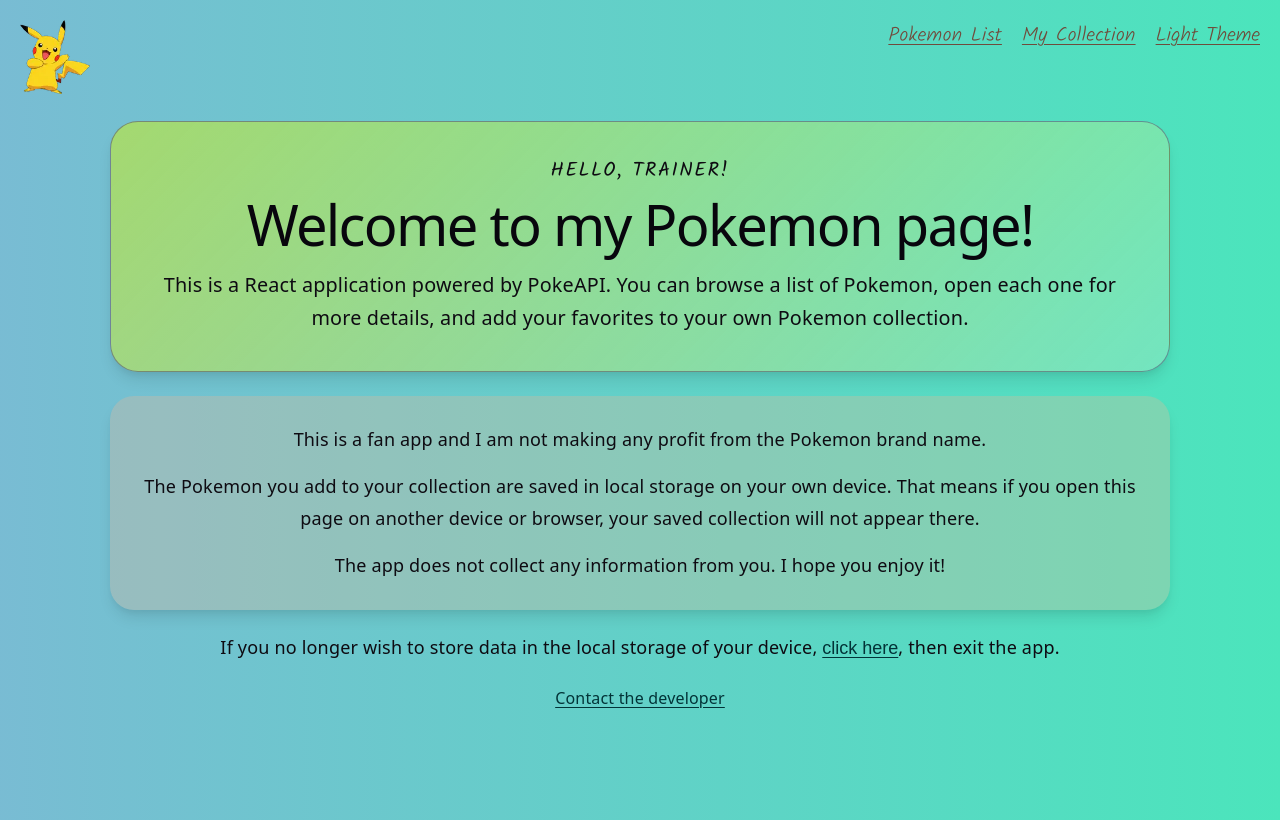
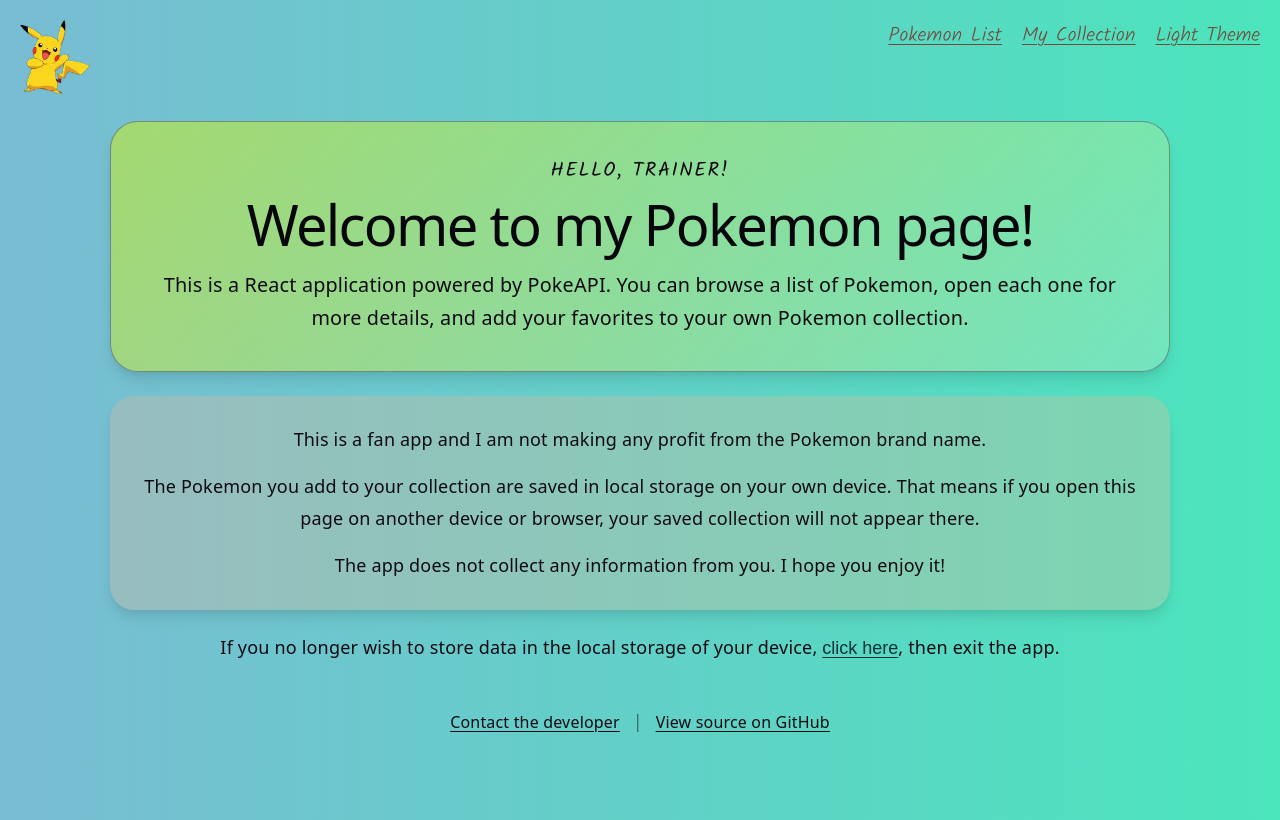
Before and after one commit to trinhgliedt/poke, a React (Vite) app: page /#/ in a window 1280 px wide. Built offline with nearby package versions, Linux system fonts and the light colour scheme.

Commit message:
Add files via upload

```diff
--- a/src/PokeHome.css
+++ b/src/PokeHome.css
@@ -97,3 +97,17 @@
     padding: 0;
     text-decoration: underline;
 }
+
+.poke-home__links {
+  margin-top: 24px;
+}
+
+.poke-home__links a {
+  color: inherit;
+  text-decoration: underline;
+}
+
+.poke-home__links span {
+  margin: 0 8px;
+  opacity: 0.5;
+}
--- a/src/PokeHome.tsx
+++ b/src/PokeHome.tsx
@@ -32,9 +32,17 @@
                     title="Clear local storage from this app"
                     onClick={() => localStorage.clear()}
                     >click here</button>, then exit the app.</p>
-            <p className="poke-home__contact">
+            <div className="poke-home__links">
                 <a href="mailto:chuot2008@gmail.com">Contact the developer</a>
-            </p>
+                <span> | </span>
+                <a
+                href="https://github.com/trinhgliedt/poke"
+                target="_blank"
+                rel="noopener noreferrer"
+                >
+                View source on GitHub
+                </a>
+            </div>
         </section>
     )
 }
```
